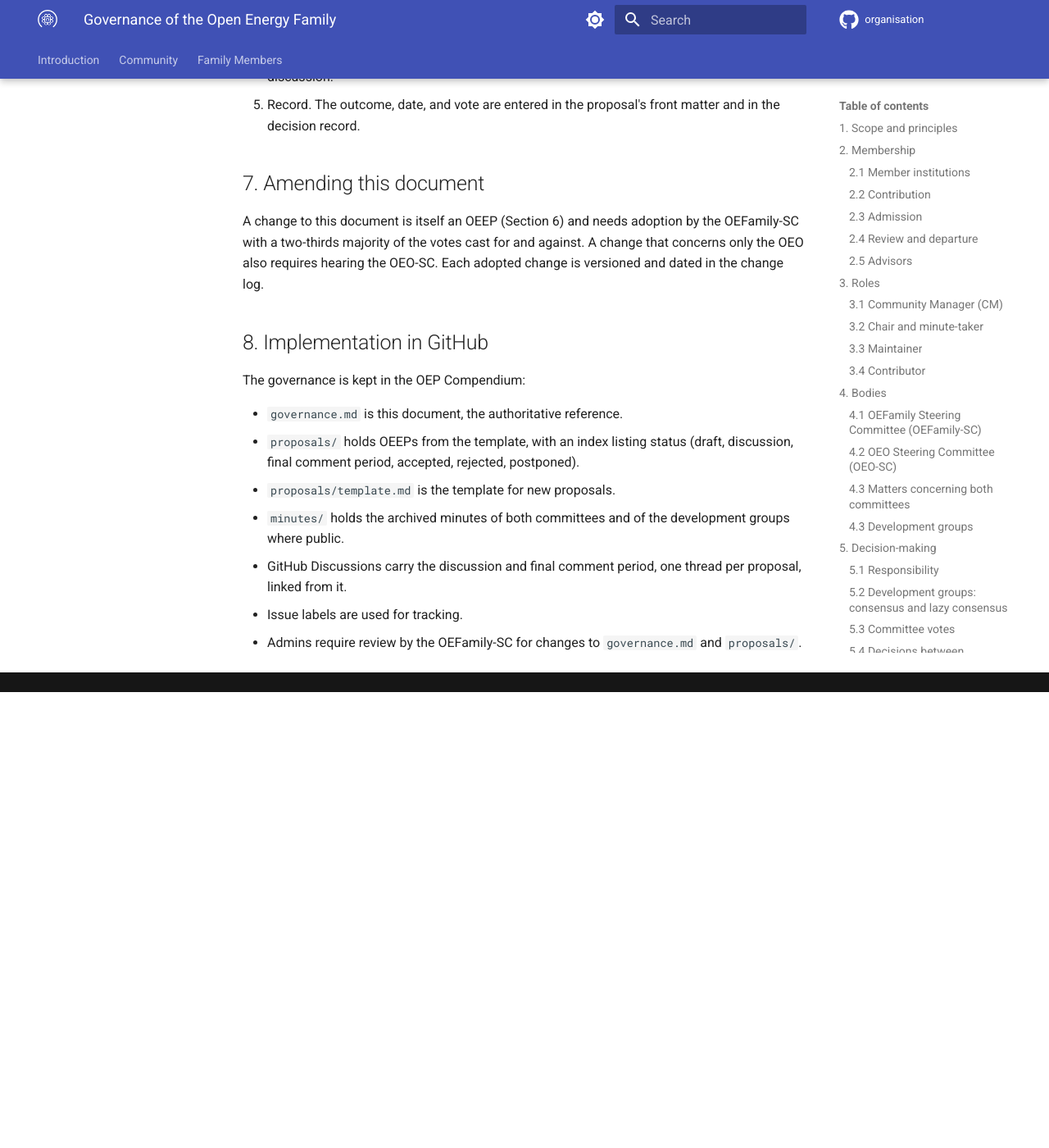
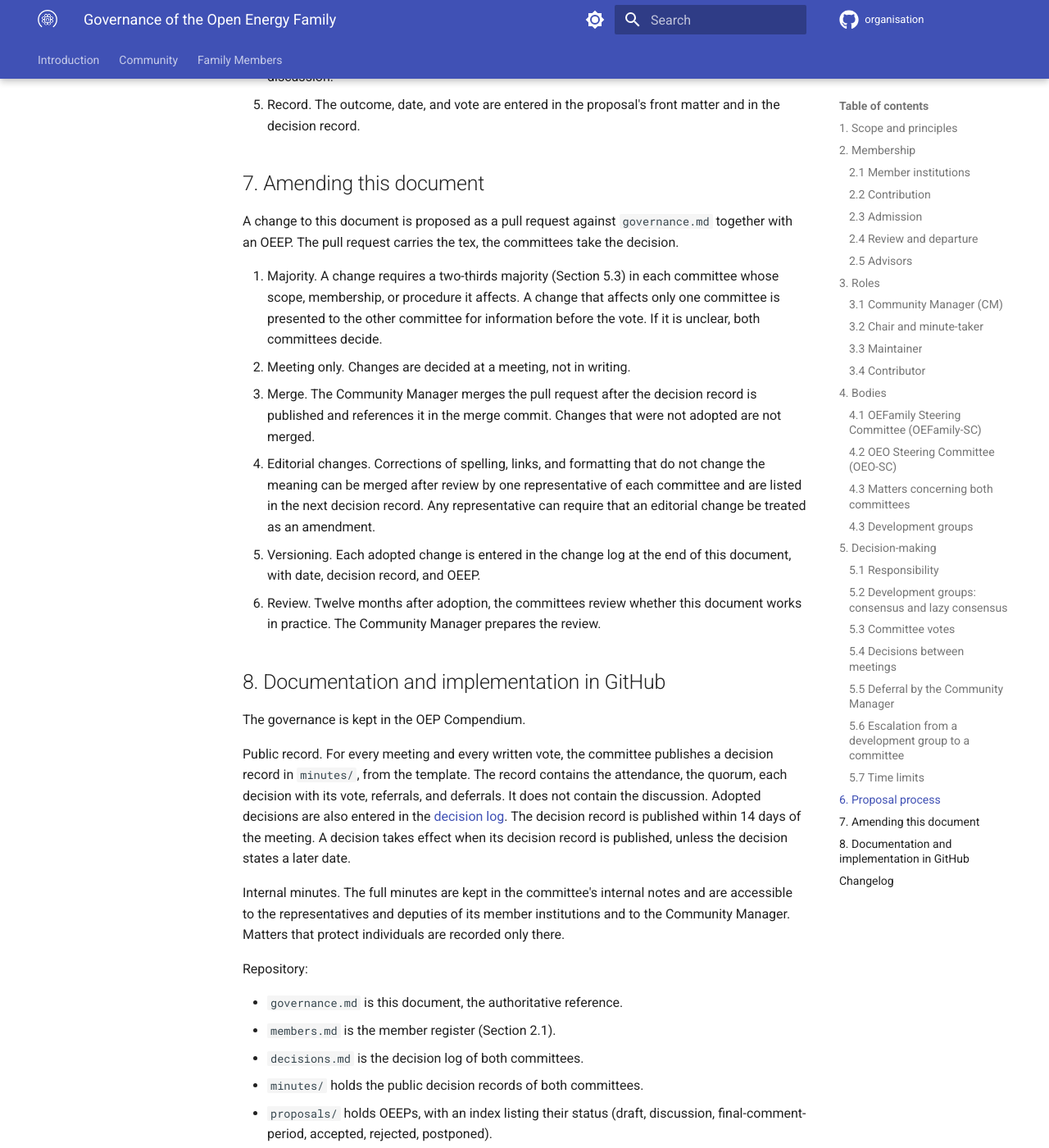
Before and after one commit to OpenEnergyPlatform/organisation, an MkDocs documentation site: the page built from compendium/family_community/governance/governance.md, in a window 1280 px wide and 1400 px high, scrolled down 9181 px. Shown: the whole window at 82% size. Built offline with MkDocs 1.6.1 and Material for MkDocs 9.7.7, drawn with Linux system fonts in a browser that asks for light colours; comment, search, counter and statistics services are not loaded; before the commit the page ends 10025 px from its top, so only the background shows below that; some of the changed text lies outside the part shown.

Commit message:
Update governance rest #96

```diff
--- a/compendium/family_community/governance/governance.md
+++ b/compendium/family_community/governance/governance.md
@@ -374,22 +374,61 @@ chair of the responsible committee decides.
 
 ## 7. Amending this document
 
-A change to this document is itself an OEEP (Section 6) and needs adoption by the
-OEFamily-SC with a two-thirds majority of the votes cast for and against. A
-change that concerns only the OEO also requires hearing the OEO-SC. Each adopted
-change is versioned and dated in the change log.
+A change to this document is proposed as a pull request against `governance.md`
+together with an OEEP. The pull request carries the tex, the committees take the decision.
 
-## 8. Implementation in GitHub
+1. Majority. A change requires a two-thirds majority (Section 5.3) in each
+   committee whose scope, membership, or procedure it affects. A change that
+   affects only one committee is presented to the other committee for
+   information before the vote. If it is unclear, both committees decide.
+2. Meeting only. Changes are decided at a meeting, not in writing.
+3. Merge. The Community Manager merges the pull request after the decision
+   record is published and references it in the merge commit. Changes that were
+   not adopted are not merged.
+4. Editorial changes. Corrections of spelling, links, and formatting that do not
+   change the meaning can be merged after review by one representative of each
+   committee and are listed in the next decision record. Any representative can
+   require that an editorial change be treated as an amendment.
+5. Versioning. Each adopted change is entered in the change log at the end of
+   this document, with date, decision record, and OEEP.
+6. Review. Twelve months after adoption, the committees review whether this
+   document works in practice. The Community Manager prepares the review.
 
-The governance is kept in the OEP Compendium:
+
+## 8. Documentation and implementation in GitHub
+
+The governance is kept in the OEP Compendium.
+
+Public record. For every meeting and every written vote, the committee publishes
+a decision record in `minutes/`, from the template. The record contains the
+attendance, the quorum, each decision with its vote, referrals, and deferrals.
+It does not contain the discussion. Adopted decisions are also entered in the
+[decision log](../decisions/).
+The decision record is published within 14 days of the meeting. A decision takes
+effect when its decision record is published, unless the decision states a
+later date.
+
+Internal minutes. The full minutes are kept in the committee's internal notes
+and are accessible to the representatives and deputies of its member
+institutions and to the Community Manager. Matters that protect individuals are
+recorded only there.
+
+Repository:
 
 - `governance.md` is this document, the authoritative reference.
-- `proposals/` holds OEEPs from the template, with an index listing status
-  (draft, discussion, final comment period, accepted, rejected, postponed).
-- `proposals/template.md` is the template for new proposals.
-- `minutes/` holds the archived minutes of both committees and of the
-  development groups where public.
+- `members.md` is the member register (Section 2.1).
+- `decisions.md` is the decision log of both committees.
+- `minutes/` holds the public decision records of both committees.
+- `proposals/` holds OEEPs, with an index listing their status (draft,
+  discussion, final-comment-period, accepted, rejected, postponed).
+- `proposals/YYYY-MM-DD_oeep_topic.md` is the template for new proposals.
 - GitHub Discussions carry the discussion and final comment period, one thread
   per proposal, linked from it.
 - Issue labels are used for tracking.
-- Admins require review by the OEFamily-SC for changes to `governance.md` and `proposals/`.
+
+
+## Changelog
+
+| Version | Date             | Decision record | OEEP                                                                 |
+|---------|------------------|-----------------|----------------------------------------------------------------------|
+| 1.0     | pending adoption | –               | [OEEP: OEFamily governance](proposals/2026-07-16_oeep_governance.md) |
```
